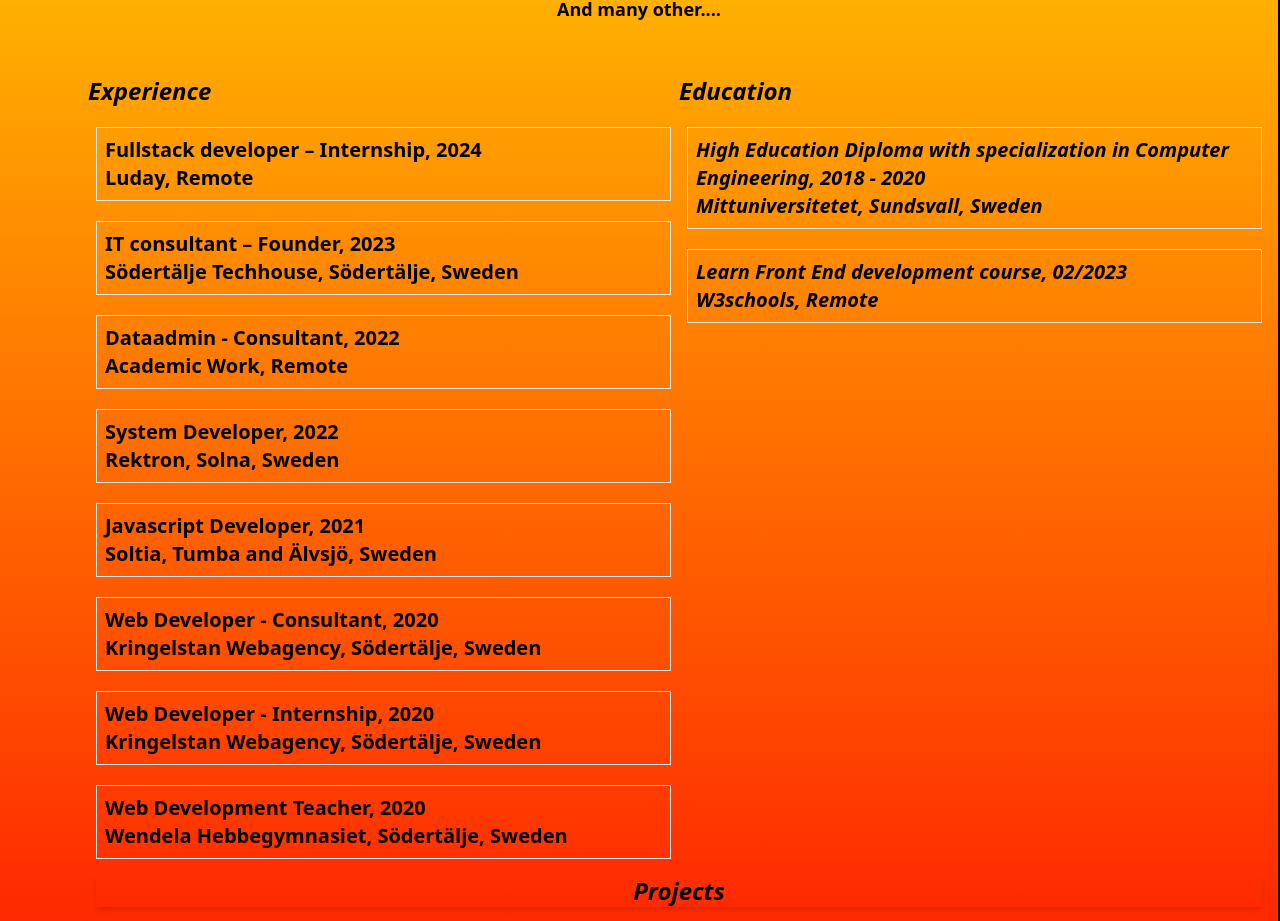
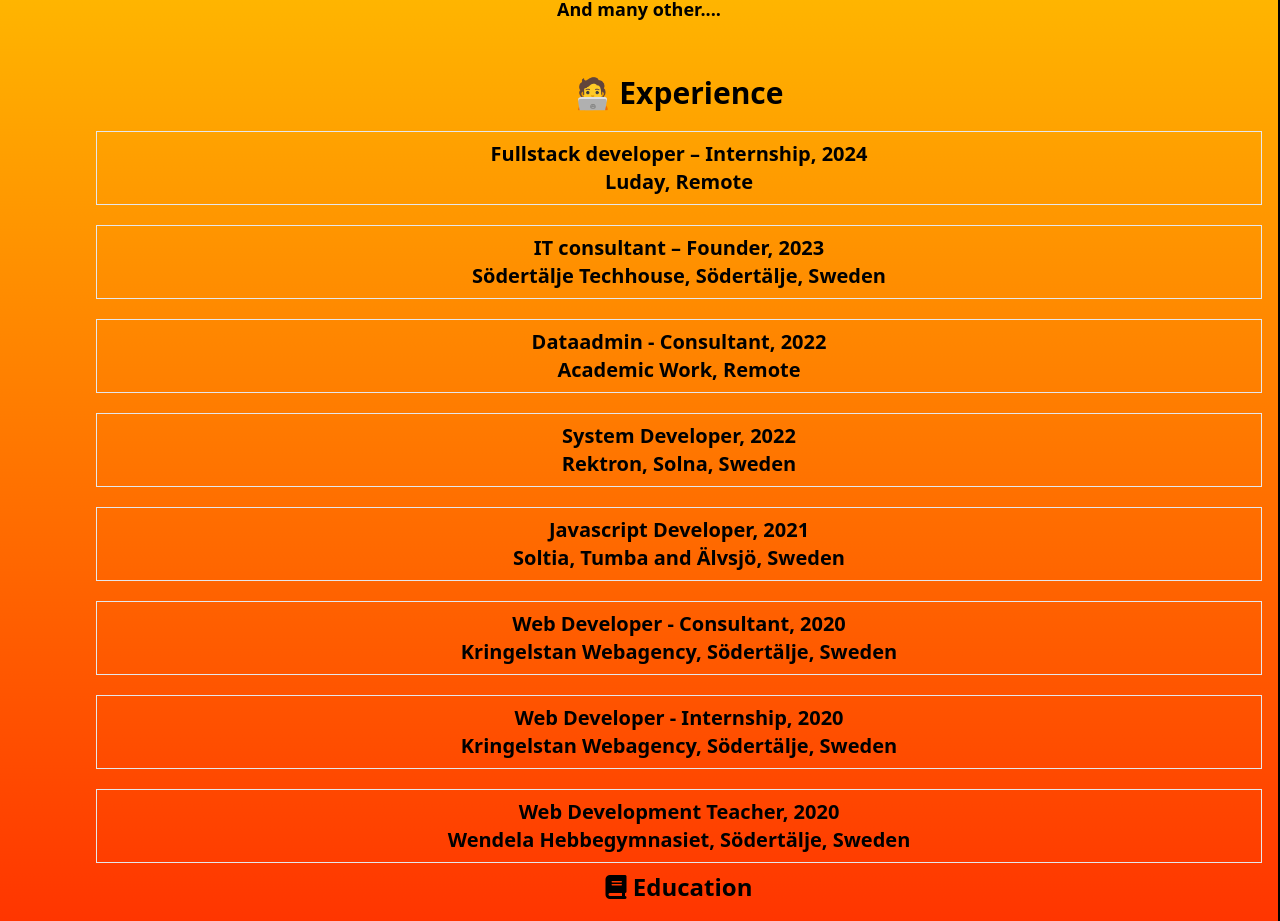
Before and after one commit to fadihanna123/my-cv, a React (Vite) app: page / in a window 1280 px wide. Shown: the part 537-1458 px from the top of the page. Built offline with nearby package versions, Linux system fonts and the light colour scheme.

Commit message:
Init darkmode, add baseURL to tsconfig rules

```diff
--- a/src/App.tsx
+++ b/src/App.tsx
@@ -4,6 +4,12 @@
 import "./styles/App.css";
 import Layout from "./app/Layout";
 
-const App: React.FC = () => <Layout />;
+const App: React.FC = () => {
+  // useEffect(() => {
+  //   keepTheme();
+  // });
+
+  return <Layout />;
+};
 
 export default App;
--- a/src/app/Layout.tsx
+++ b/src/app/Layout.tsx
@@ -17,7 +17,7 @@
         <PersonCardSection />
       </div>
       <div className="border-[#000] border-solid border-r-2 p-2 ml-20">
-        <div className="flex" id="experience">
+        <div className="" id="experience">
           <ExperienceSection />
           <EducationSection />
         </div>
--- a/src/components/EducationSection.tsx
+++ b/src/components/EducationSection.tsx
@@ -3,10 +3,12 @@
 
 const EducationSection: React.FC = () => {
   return (
-    <div className="w-[50%] text-xl italic" id="education">
-      <h1 className="text-2xl">Education</h1>
+    <div className="text-center text-xl" id="education">
+      <h1 className="text-2xl">
+        <i className="fa-solid fa-book"></i> Education
+      </h1>
 
-      {eduData.map((expe) => {
+      {eduData.map((expe: expeEduData) => {
         return (
           <TxtSection
             key={expe.id}
--- a/src/components/ExperienceSection.tsx
+++ b/src/components/ExperienceSection.tsx
@@ -3,10 +3,10 @@
 
 const ExperienceSection: React.FC = () => {
   return (
-    <div className="w-[50%] text-xl" id="experience">
-      <h1 className="text-2xl italic">Experience</h1>
+    <div className="text-center text-xl" id="experience">
+      <h1 className="text-3xl"> 🧑‍💻 Experience</h1>
 
-      {expeData.map((expe) => {
+      {expeData.map((expe: expeEduData) => {
         return (
           <TxtSection
             key={expe.id}
--- a/src/inc/Header.tsx
+++ b/src/inc/Header.tsx
@@ -1,7 +1,14 @@
 const Header: React.FC = () => {
+  const getDark = () => {};
+
   return (
     <nav className="float-right">
       <ul>
+        <li className="inline m-4 p-4">
+          <a href="#" className="hover:text-white" onClick={getDark}>
+            Dark Mode
+          </a>
+        </li>
         <li className="inline m-4 p-4">
           <a href="#education" className="hover:text-white">
             Education
--- /dev/null
+++ b/src/inc/theme.ts
@@ -0,0 +1,21 @@
+const setTheme = (themeName: string) => {
+  localStorage.setItem("theme", themeName);
+  document.documentElement.className = themeName;
+};
+
+const keepTheme = () => {
+  if (localStorage.getItem("theme")) {
+    if (localStorage.getItem("theme") === "theme-dark") {
+      setTheme("theme-dark");
+    } else if (localStorage.getItem("theme") === "theme-light") {
+      setTheme("theme-light");
+    }
+  } else {
+    setTheme("theme-dark");
+  }
+};
+
+export default {
+  setTheme,
+  keepTheme,
+};
--- a/tsconfig.json
+++ b/tsconfig.json
@@ -1,5 +1,6 @@
 {
   "compilerOptions": {
+    "baseUrl": ".",
     "target": "ES2020",
     "useDefineForClassFields": true,
     "lib": ["ES2020", "DOM", "DOM.Iterable"],
```
